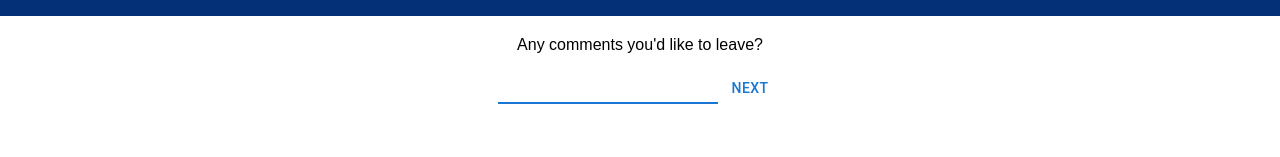
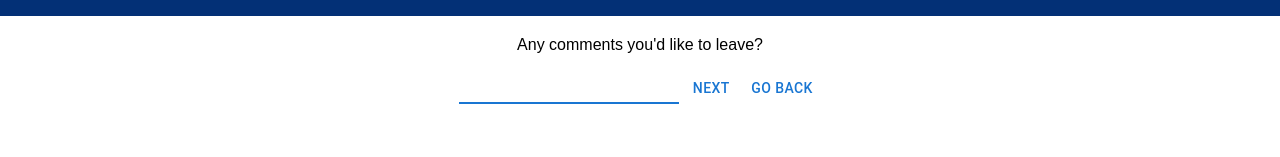
Before and after one commit to sollambert/weekend-redux-feedback-loop, a React (Create React App) app: page /#/comments in a window 1280 px wide. Shown: the part 143-300 px from the top of the page. Built offline with nearby package versions, Linux system fonts and the light colour scheme.

Commit message:
add go back button

```diff
--- a/src/components/Comments/Comments.jsx
+++ b/src/components/Comments/Comments.jsx
@@ -33,6 +33,7 @@ function Comments() {
             <p>Any comments you'd like to leave?</p>
             <Input onKeyDown={handleKeyDown} autoFocus={true} type="text" name="Comments" onChange={handleChange} value={value} />
             <Button onClick={handleClick}>NEXT</Button>
+            <Button onClick={history.goBack}>Go Back</Button>
         </div>
     )
 }
--- a/src/components/Submit/Submit.jsx
+++ b/src/components/Submit/Submit.jsx
@@ -50,6 +50,7 @@ function Submit() {
                 <ListItem>Comments: {review.comments}</ListItem>
             </List>
             <Button variant="contained" onClick={handleClick}>Leave New Feedback</Button>
+            <Button onClick={history.goBack}>Go Back</Button>
         </div>
     )
 }
--- a/src/components/Support/Support.jsx
+++ b/src/components/Support/Support.jsx
@@ -39,6 +39,7 @@ function Support() {
             <p>How well are you being supported?</p>
             <Input onKeyDown={handleKeyDown} autoFocus={true} type="number" name="Support" placeholder='Select a number 0-5' onChange={handleChange} value={value} />
             <Button onClick={handleClick}>NEXT</Button>
+            <Button onClick={history.goBack}>Go Back</Button>
         </div>
     )
 }
--- a/src/components/Understanding/Understanding.jsx
+++ b/src/components/Understanding/Understanding.jsx
@@ -38,6 +38,7 @@ function Understanding() {
             <p>How well are you understanding the material?</p>
             <Input onKeyDown={handleKeyDown} autoFocus={true} type="number" name="Understanding" placeholder='Select a number 0-5' onChange={handleChange} value={value} />
             <Button onClick={handleClick}>NEXT</Button>
+            <Button onClick={history.goBack}>Go Back</Button>
         </div>
     )
 }
```
Also changed, not shown: src/components/Admin/Admin.jsx (added).
